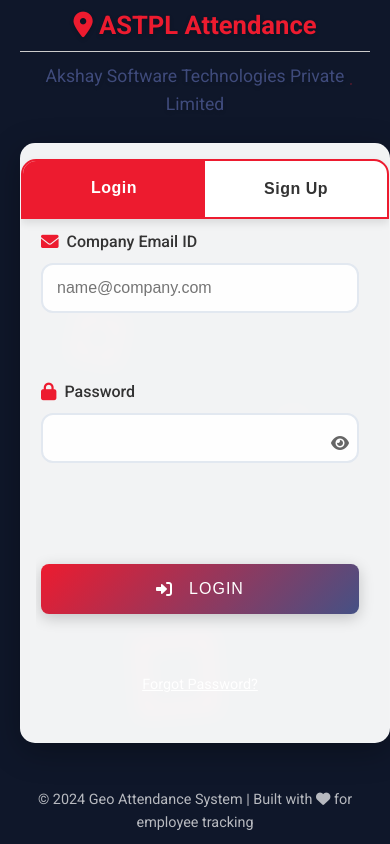
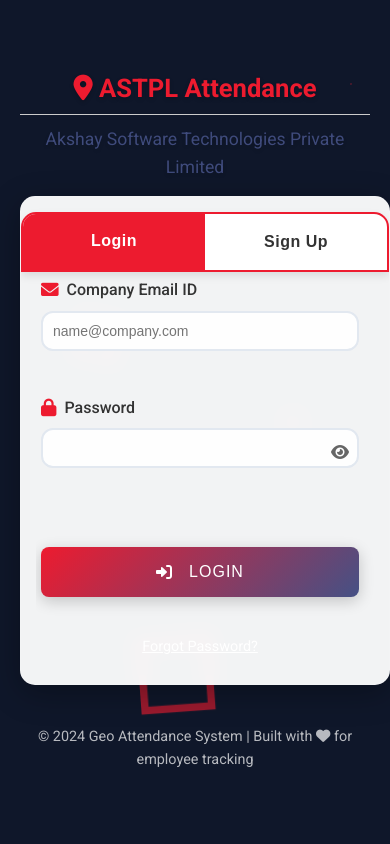
Before and after one commit to Ruhul-sde/HRMS, a Flask app: page / in a window 390 px wide. Run offline with Flask 3, Linux system fonts and the light colour scheme.

Commit message:
Assistant checkpoint: Reduce login form size and improve mobile layout
Assistant generated file changes:
- static/css/login.css: Reduce login card size and improve mobile layout, Adjust form spacing and input sizes

---

User prompt:

make it little small

Replit-Commit-Author: Assistant
Replit-Commit-Session-Id: 55e2b2c8-5cab-4fa7-9b22-4b1719fbf76d

```diff
--- a/static/css/login.css
+++ b/static/css/login.css
@@ -522,7 +522,7 @@
 @media (max-width: 480px) {
   .login-page {
     padding: 10px;
-    height: 100vh;
+    min-height: 100vh;
     justify-content: center;
     align-items: center;
   }
@@ -532,20 +532,17 @@
     max-width: 100%;
     margin: 0;
     padding: 0;
-    height: 100%;
-    display: flex;
-    flex-direction: column;
   }
 
   .login-card {
     padding: 15px;
     margin: 10px;
-    height: 80vh;
-    max-height: 600px;
+    height: auto;
+    min-height: 400px;
+    max-height: 500px;
     border-radius: 15px;
     display: flex;
     flex-direction: column;
-    overflow: hidden;
   }
 
   .auth-form {
@@ -562,13 +559,13 @@
 
   .auth-form input,
   .auth-form select {
-    padding: 14px;
-    font-size: 16px;
-    margin-bottom: 10px;
+    padding: 10px;
+    font-size: 14px;
+    margin-bottom: 8px;
   }
 
   .auth-tabs {
-    margin: -15px -15px 15px;
+    margin: -15px -15px 10px;
     border-radius: 15px 15px 0 0;
     position: sticky;
     top: 0;
```
